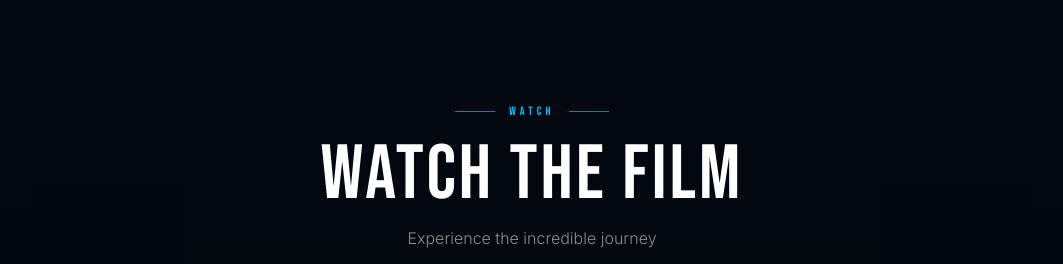
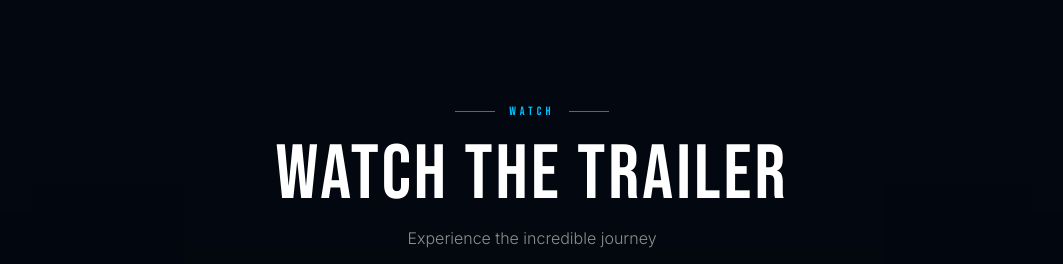
Before and after one commit to amshiknithya-1003/dekh-le-india-demo, a Next.js app: page / in a window 1280 px wide. Shown: the part 1040-1304 px from the top of the page, without its empty margins (108-1171 px from the left). Built offline with nearby package versions, Linux system fonts and the light colour scheme.

Commit message:
Update index.jsx

```diff
--- a/pages/index.jsx
+++ b/pages/index.jsx
@@ -440,7 +440,7 @@ function WatchSection() {
       <div style={{ maxWidth:'1000px', margin:'0 auto' }}>
         <FadeUp>
           <SectionEyebrow label="Watch" />
-          <SectionTitle>Watch the Film</SectionTitle>
+          <SectionTitle>Watch the Trailer</SectionTitle>
           <p style={{ fontFamily:'"Inter",sans-serif', fontWeight:300, fontSize:'1rem', color:T.dim, textAlign:'center', marginBottom:'32px' }}>Experience the incredible journey</p>
           <div style={{ display:'flex', justifyContent:'center', gap:'1px', background:`rgba(0,191,255,0.15)`, border:`1px solid rgba(0,191,255,0.2)`, width:'fit-content', margin:'0 auto 14px' }}>
             {Object.entries(vids).map(([k,v]) => (
```
